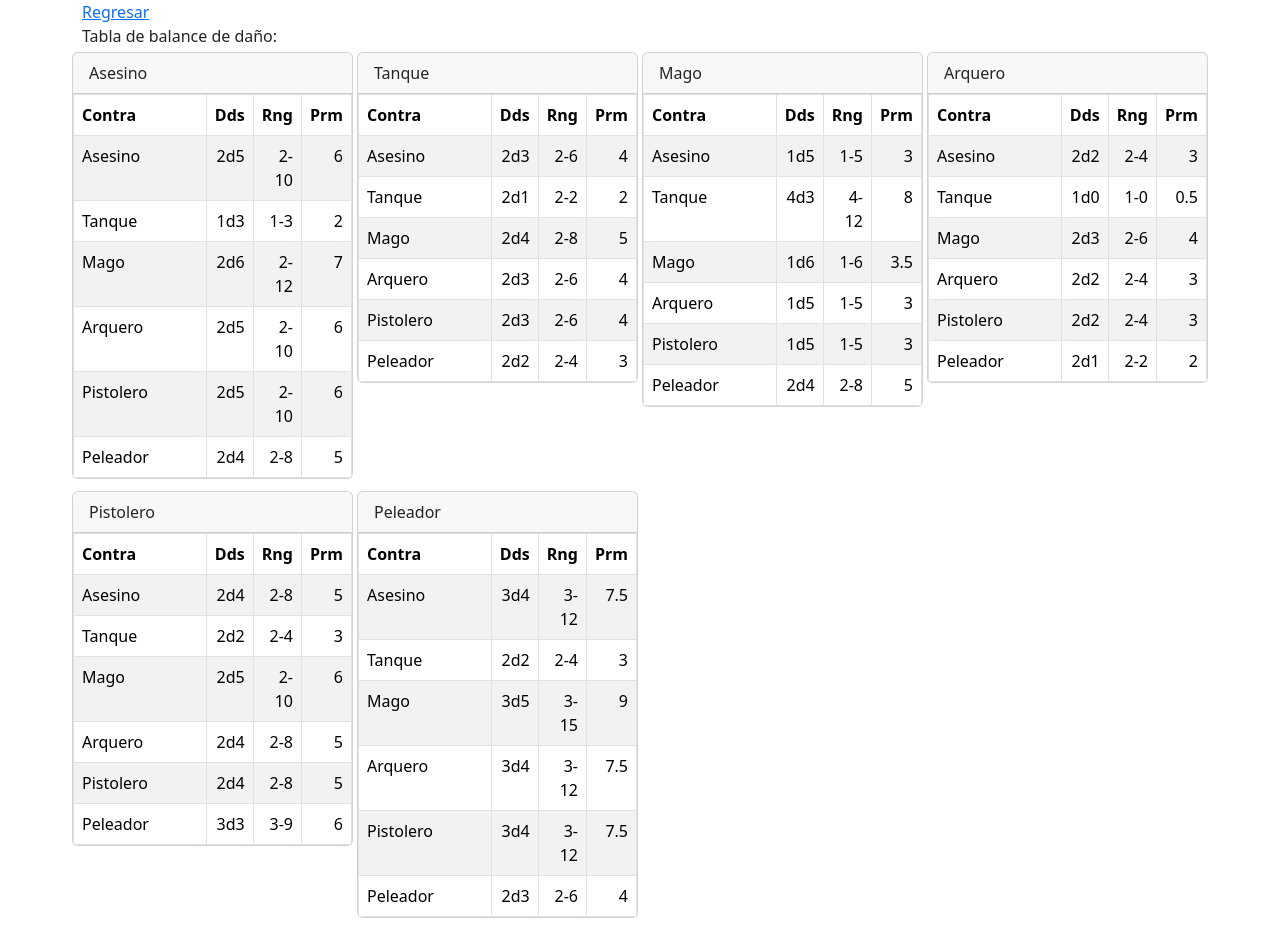
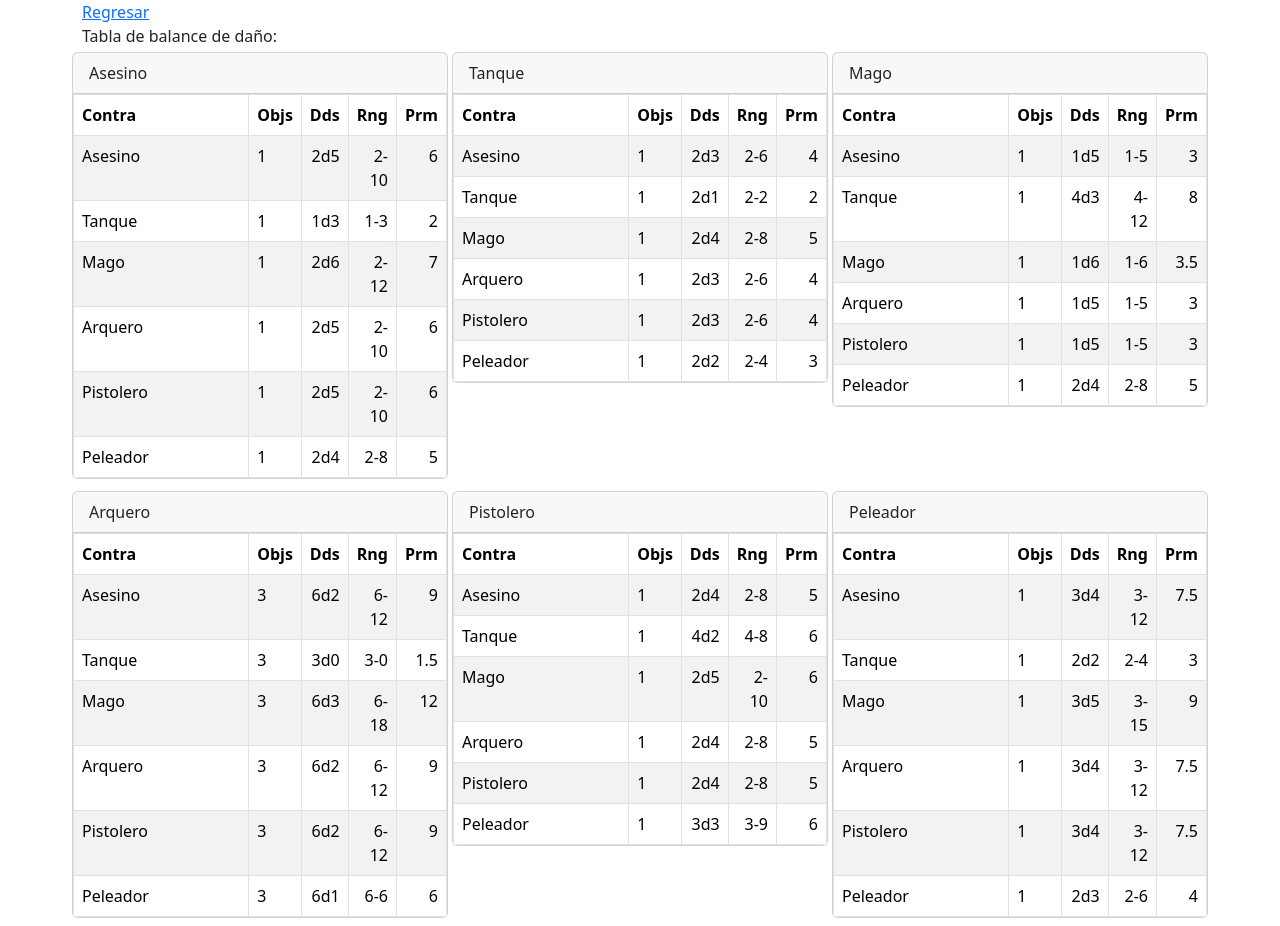
Before and after one commit to xMokar/autochess, a SvelteKit app: page /balancetable in a window 1280 px wide. Built offline with nearby package versions, Linux system fonts and the light colour scheme.

Commit message:
Mejorar la tabla de balance

```diff
--- a/src/lib/system.ts
+++ b/src/lib/system.ts
@@ -6,25 +6,30 @@ interface ArmorType {
 interface Targetting {
 	id: string;
 	name: string;
+	targets: number;
 }
 
 let targetting:Targetting[] = [
 	{
 		id: 'closest1',
 		name: 'Más cercano',
+		targets: 1,
 	},
 	{
 		id: 'farthest1',
 		name: 'Más lejano',
+		targets: 1,
 	},
 	{
 		id: 'farthest3',
 		name: '3 Más lejanos',
+		targets: 3,
 	},
 
 	{
 		id: 'farthest1_direct',
-		name: 'Más lejano directo'
+		name: 'Más lejano directo',
+		targets: 1,
 	}
 ]
 
@@ -159,7 +164,7 @@ export let Champs:Champ[] = [
 		armorpen: {
 			cloth: 2,
 			leather: 3,
-			iron: 2,
+			iron: 4,
 		}
 	},
 	{
--- a/src/routes/balancetable/+page.svelte
+++ b/src/routes/balancetable/+page.svelte
@@ -6,13 +6,14 @@
 	Tabla de balance de daño:<br>
 	<div class="row">
 		{#each Champs as source}
-		<div class="col-3 mb-2 g-1">
+		<div class="col-4 mb-2 g-1">
 			<div class="card">
 				<div class="card-header">{source.name}</div>
 				<div class="card-body p-0" >
 					<table class="table table-bordered table-striped mb-0">
 					<thead><tr>
 						<th class="w-100">Contra</th>
+						<th title="Objetivos">Objs</th>
 						<th title="Dados">Dds</th>
 						<th title="Rango de daño">Rng</th>
 						<th title="Promedio de daño">Prm</th>
@@ -23,9 +24,10 @@
 						{@const damage = calculateDamage(source, target)}
 						<tr>
 							<td>{target.name}</td>
-							<td class="text-end">{damage.rolls.length}d{damage.sides}</td>
-							<td class="text-end">{damage.rolls.length}-{damage.max}</td>
-							<td class="text-end">{(damage.rolls.length+damage.max)/2}</td>
+							<td>{source.targetting.targets}</td>
+							<td class="text-end">{damage.rolls.length*source.targetting.targets}d{damage.sides}</td>
+							<td class="text-end">{damage.rolls.length*source.targetting.targets}-{damage.max*source.targetting.targets}</td>
+							<td class="text-end">{(damage.rolls.length*source.targetting.targets+damage.max*source.targetting.targets)/2}</td>
 						</tr>
 					{/each}
 					</tbody>
```
